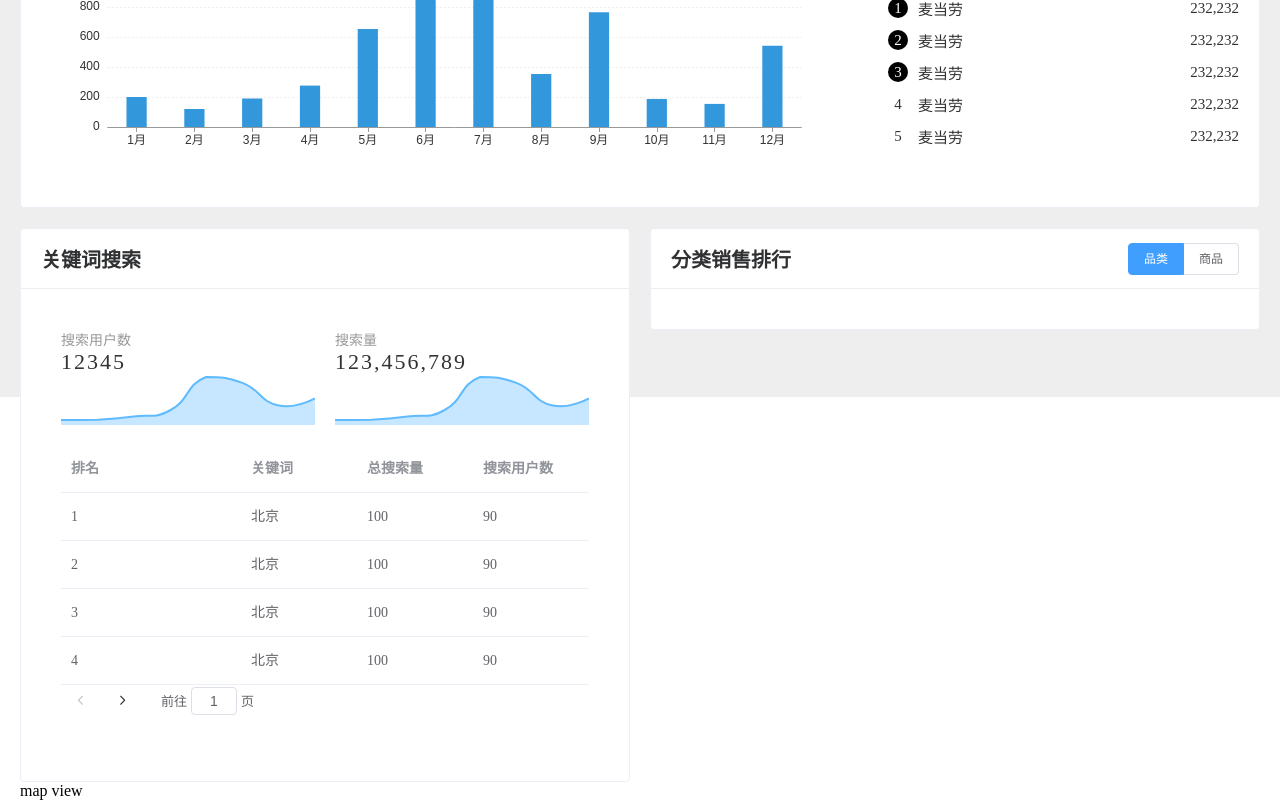
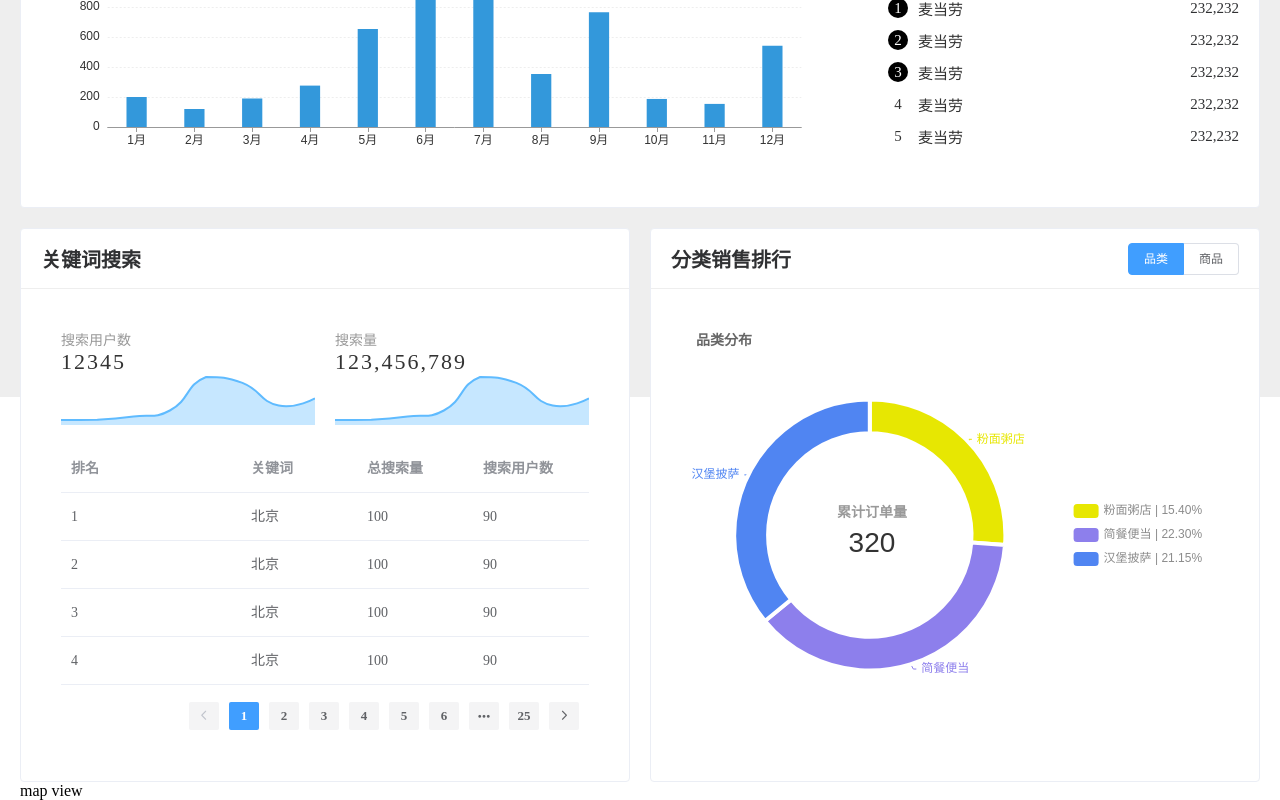
Before and after one commit to zhoulei-git2020/vue3.0-echarts, a Vue app: page /#/ in a window 1280 px wide. Shown: the part 403-1203 px from the top of the page. Built offline with nearby package versions, Linux system fonts and the light colour scheme.

Commit message:
饼图完成

```diff
--- a/src/components/BottomView/index.vue
+++ b/src/components/BottomView/index.vue
@@ -26,7 +26,13 @@
                 <el-table-column prop="count" label="总搜索量" />
                 <el-table-column prop="users" label="搜索用户数"/>
               </el-table>
-              <el-pagination/>
+              <el-pagination
+                layout="prev,pager,next"
+                :total="100"
+                :page-size="4"
+                background
+                @current-change="onPageChange"
+              />
             </div>
           </div>
         </template>
@@ -46,15 +52,132 @@
           </div>
         </template>
         <template>
-          <v-chart :options="categoryOptions"/>
+          <div class="chart-wrapper">
+            <v-chart :options="categoryOptions"/>
+          </div>
         </template>
       </el-card>
     </div>
   </div>
 </template>
+<script>
 
-<script>
 export default {
+  methods:{
+    onPageChange(page){ //返回页面索引值
+      console.log(page)
+    },
+
+    renderPieChart(){
+      const mockData = [
+        {
+        legendname:'粉面粥店',
+        value:67,
+        percent:'15.40%',
+        itemStyle:{
+          color:'#e7e702'
+        },
+        name:'粉面粥店 | 15.40%'
+        },
+        {
+        legendname:'简餐便当',
+        value:97,
+        percent:'22.30%',
+        itemStyle:{
+          color:'#8d7fec'
+        },
+        name:'简餐便当 | 22.30%'
+        },
+        {
+        legendname:'汉堡披萨',
+        value:92,
+        percent:'21.15%',
+         itemStyle:{
+          color:'#5085f2'
+        },
+        name:'汉堡披萨 | 21.15%'
+        },
+      ]
+      this.categoryOptions = {
+        title:[ {
+            text:'品类分布',
+            textStyle:{
+              fontSize:14,
+              color:'#666'
+            },
+            left:20,
+            top:20
+          },
+          {
+            text:'累计订单量',
+            subtext:320,
+            x:'34.5%',
+            y:'42.5%',
+            textStyle:{
+              fontSize:14,
+              color:'#999'
+            },
+            subtextStyle:{
+              fontSize:28,
+              color:'#333'
+            },
+            textAlign:'center'
+          }
+          ],
+        series:[{
+          name:'品类分布',
+          type:'pie',
+          data:mockData,
+          label:{
+            normal:{
+              show:true,
+              position:'outter',
+              formatter:function(params){
+               return `${params.data.legendname}`
+              }
+            }
+          },
+          center:['35%','50%'],
+          radius:['45%','60%'],
+          labelLine:{
+            normal:{
+              length:5,
+              length2:3,
+            }
+          },
+          clockwise:true,
+          itemStyle:{
+            borderWidth:4,
+            borderColor:'#fff'
+          }
+        }],
+        legend:{
+          type:'scroll',
+          orient:'vertical',
+          height:250,
+          left:'70%',
+          top:'middle',
+          textStyle:{
+            color:'#8c8c8c'
+          }
+        },
+        tooltip:{
+          trigger:'item',
+          formatter:function(params){
+            const str = params.seriesName+ '<br />' +
+            params.marker + params.data.legendname + '<br />'+
+            "\u3000"+'数量' + params.data.value + '<br />' +
+            "\u3000"+'占比' + params.data.percent
+            return str
+          }
+        }
+      }
+     },
+
+  },
+  mounted(){
+    this.renderPieChart()
+  },
   data(){
     return{
       searchUserOption:{
@@ -95,7 +218,10 @@ export default {
         {id:1, rank:4, keyword:'北京', count:100, users:90, range:'90%'},
         ],
       radioSelect:"品类",
-      categoryOptions:{},
+
+      categoryOptions:{//饼图
+
+      },
     }
   }
 }
@@ -160,7 +286,11 @@ export default {
           flex: 1;
           margin-top: 20px;
           padding: 0 20px 20px;
-
+          .el-pagination{
+            display: flex;
+            justify-content: flex-end;
+            margin-top: 15px;
+          }
         }
       }
     }
```
